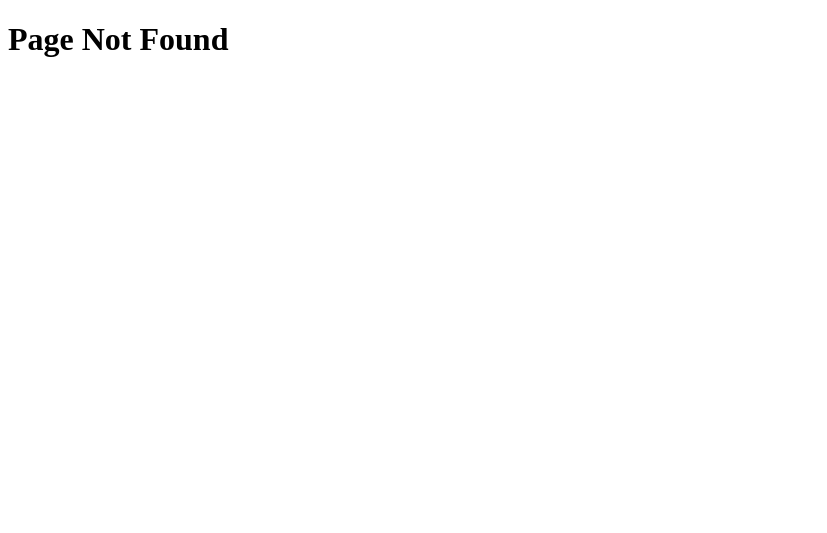
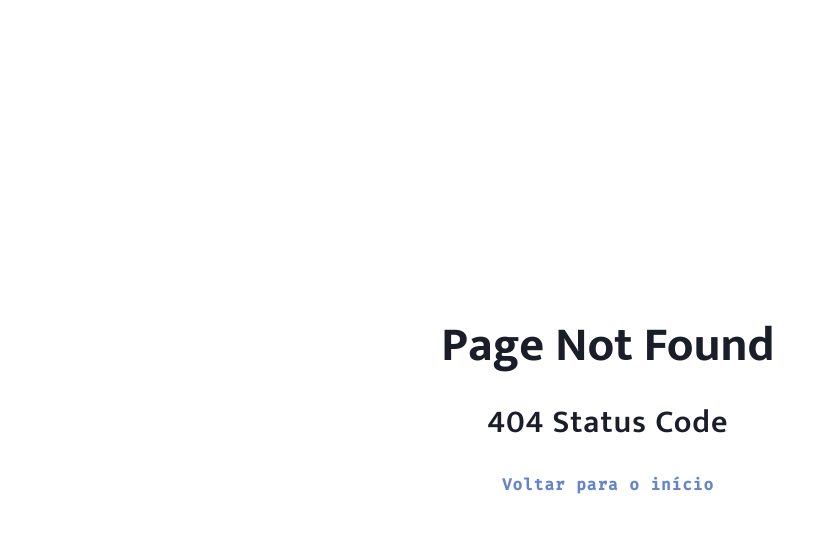
Before and after one commit to projetosetepimr/matematicandoetepimr, a Flask app: template matematicando/templates/404.html in a window 1280 px wide. Shown: the top 533 px of the page, without its empty margins (0-827 px from the left). Run offline with Flask 2, Linux system fonts and the light colour scheme; the template is opened without the code that fills it, so the values that code supplies are empty.

Commit message:
basic 404 page

```diff
--- a/matematicando/templates/404.html
+++ b/matematicando/templates/404.html
@@ -4,9 +4,67 @@
     <meta charset="UTF-8">
     <meta http-equiv="X-UA-Compatible" content="IE=edge">
     <meta name="viewport" content="width=device-width, initial-scale=1.0">
-    <title>Page Not Found Error - 404</title>
+    <title>404 Page Not Found</title>
+
+    <link rel="stylesheet" href="{{ url_for('static', filename='styles/global.css') }}">
+    <link rel="shortcut icon" href="{{ url_for('static', filename='img/example_logo.png') }}" type="image/x-icon">
+
+    <style>
+        body {
+            background-color: white;
+        }
+
+        section#page-not-found {
+            width: 95vw;
+            height: 100vh;
+
+            display: flex;
+            align-items: center;
+            justify-content: center;
+            flex-direction: column;
+        }
+
+        section#page-not-found h1 {
+            font: 3rem var(--title-font);
+            color: var(--color5);
+            font-weight: 700;
+        }
+
+        section#page-not-found h2 {
+            font: 2rem var(--title-font);
+            margin-bottom: 25px;
+            margin-top: 10px;
+            font-weight: 600;
+        }
+
+        section#page-not-found a > h2 {
+            color: var(--color5);
+        }
+
+        section#page-not-found a > h2:hover {
+            text-decoration: underline;
+        }
+
+        section#page-not-found a {
+            font: 1rem var(--materials-name-font);
+            color: rgba(19, 70, 180, 0.657);
+            font-weight: 700;
+            letter-spacing: 1px;
+            text-decoration: none;
+        }
+
+        section#page-not-found a:hover {
+            text-decoration: underline;
+        }
+    </style>
 </head>
 <body>
-    <h1>Page Not Found</h1>
+    <section id="page-not-found">
+        <h1>Page Not Found</h1>
+        <a href="https://developer.mozilla.org/en-US/docs/Web/HTTP/Status" target="_blank">
+            <h2>404 Status Code</h2>
+        </a>
+        <p><a href="{{ url_for('Homepage.home') }}">Voltar para o início</a></p>
+    </section>
 </body>
 </html>
```
